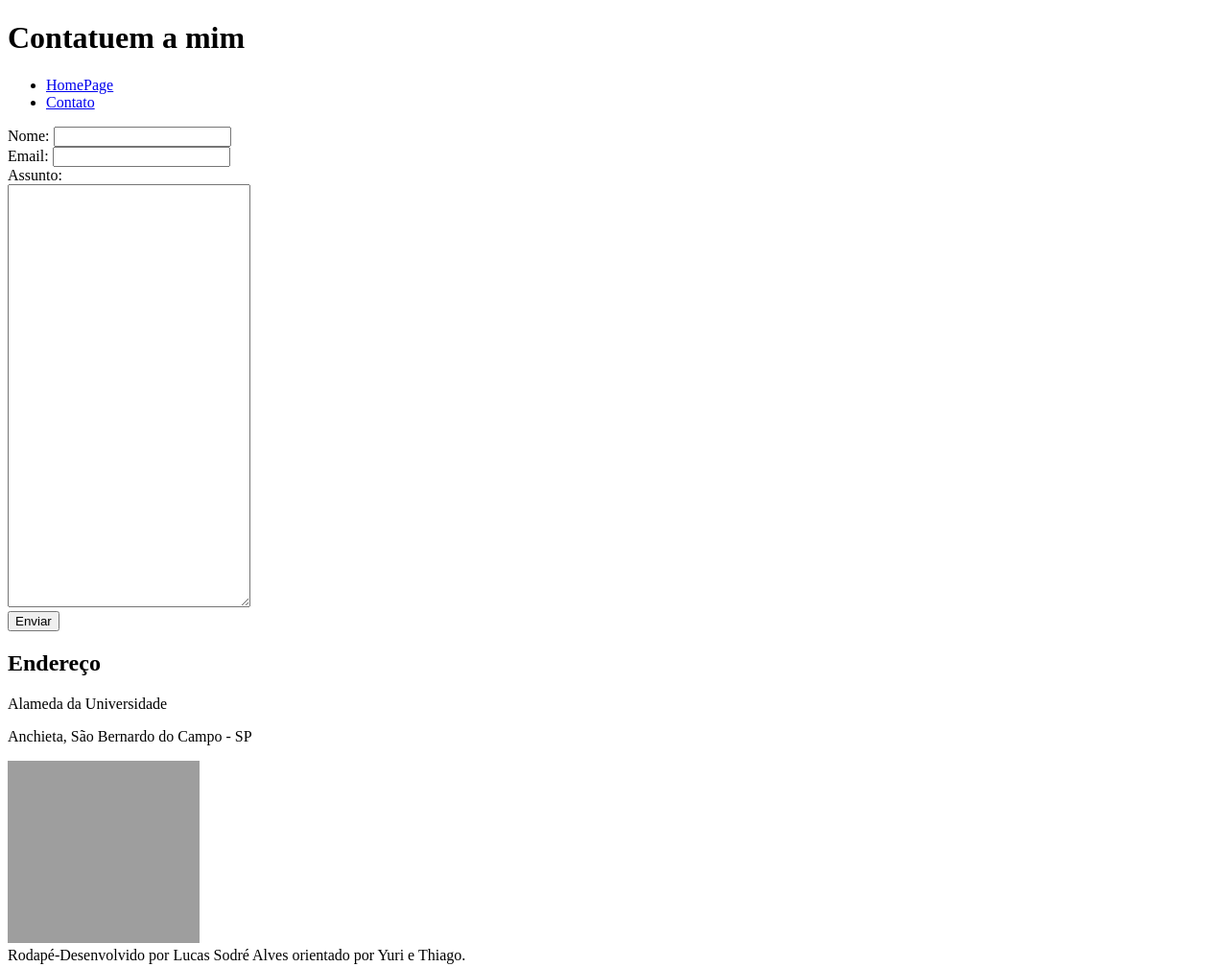
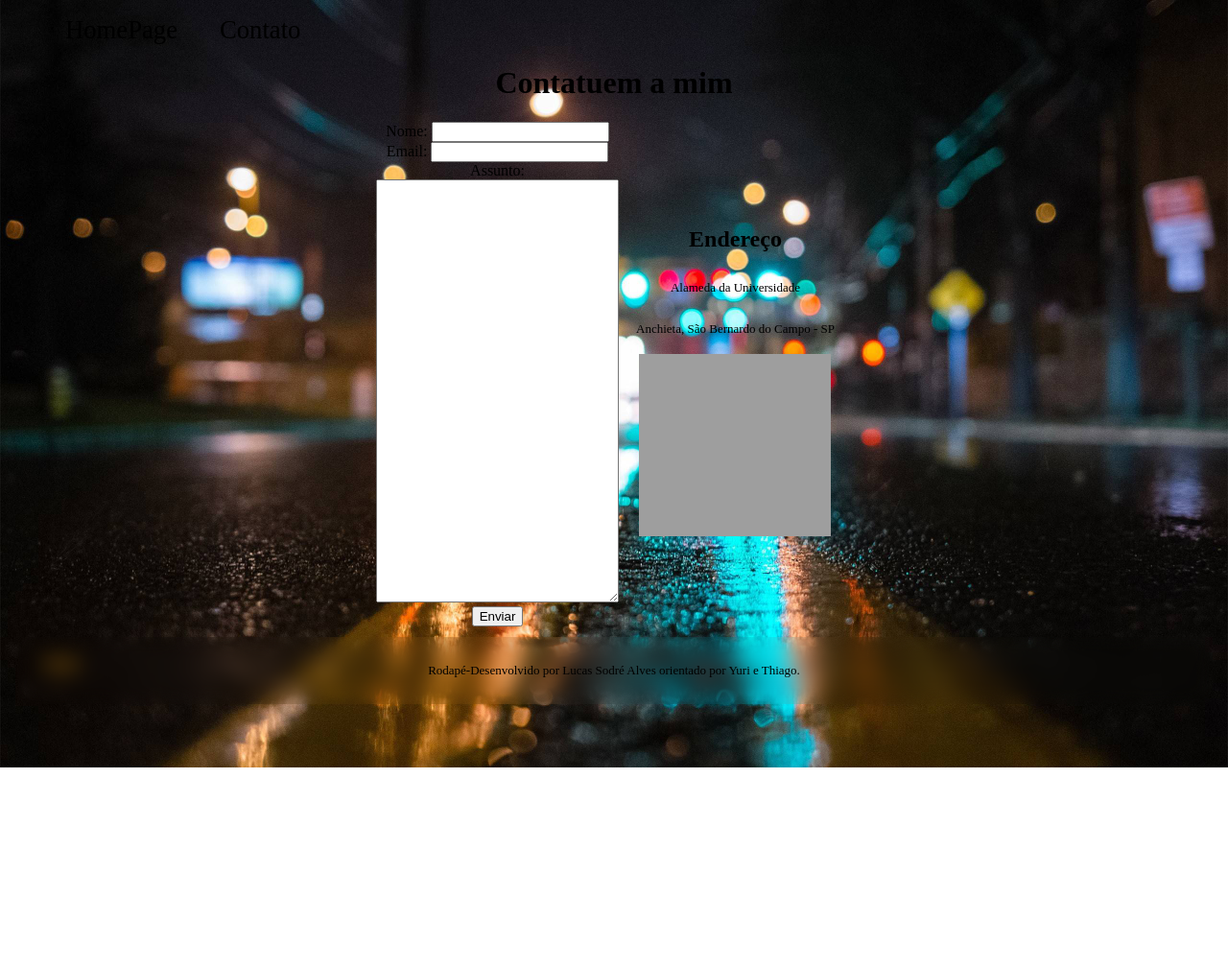
Before and after one commit to lucassodrealves/fundamentosWeb, a plain HTML site: page contato.html in a window 1280 px wide. Shown: the whole page at 96% size. After the commit the page ends 800 px from the top, so only its background shows below. Drawn offline with Linux system fonts and the light colour scheme; grey boxes are pictures that could not be loaded.

Commit message:
subindo o css completo

```diff
--- /dev/null
+++ b/assets/css/estilo.css
@@ -0,0 +1,113 @@
+/*Estilo para o Sobre*/.flex-container{
+    justify-content:center;
+    display:flex;
+    flex-flow:"row";
+    align-items:center;
+  /*  flex-flow:"row wrap" */
+}
+
+.espacamentos{
+    margin:19px;
+    border:9px solid #99ffaaaa;
+    /*padding:9px;*/
+
+
+}
+/*Estilo para o Index*/
+.imagem{
+    width:200 px;
+    height:200px;
+    border-radius: 30pt;
+    padding:10px;
+}
+.center{
+    text-align:center;
+}
+
+.container{
+    display:flex;
+    flex-flow:row;
+    align-items:center;
+    justify-content:center;
+}
+
+#menu li{
+    display:inline;
+    padding:15pt;
+}
+
+#menu li a{
+    text-decoration:none;
+    color:black;
+    font-size:20pt
+}
+
+#menu li a:hover{
+    color:red
+}
+ul{
+    text-align:left
+}
+
+/*efeitos colocados em Contato*/
+/**{
+    padding:0pt;
+    margin:0;
+    box-sizing:border-box;
+
+
+
+
+}*/
+
+.atrasCity{
+    height:"100vh";
+    width:"100vw";
+
+    display:"flex";
+    justify-content: center;
+    align-items: center;
+
+    background-image:url(/assets/img/cidade.jpg) ;
+    background-size: cover;
+
+
+
+
+}
+
+.card{
+  /*  width: 99px;
+    height:99px;*/
+    display:flex;
+    justify-content:center;
+    backdrop-filter: blur(11px);
+    /*align-items: ;*/
+}
+p{
+    font-size:13px;
+    transition:font-size 3s;
+    transition:color 5s;
+    padding:9px;
+    margin:9px;
+    text-align:justify
+}
+.glass{
+    border:10 px solid #ffffff99;
+    margin:11px;
+    padding:9px;
+    backdrop-filter: blur(11px);
+}
+.glass p:hover{
+    font-size:33px;
+    color:white;
+    font-weight:bold;
+}
+
+
+/*contato*/
+
+body{
+    text-align: center ;
+
+}
--- a/contato.html
+++ b/contato.html
@@ -3,18 +3,19 @@
 <head>
     <meta charset="UTF-8">
     <meta name="viewport" content="width=device-width, initial-scale=1.0">
+    <link rel="stylesheet" href="/assets/css/estilo.css">
     <title>Contato</title>
 </head>
-<body>
-    <header>
-        <h1>Contatuem a mim</h1>
-    </header>
+<body class="atrasCity">
     <nav>
-        <ul>
+        <ul id="menu">
             <li><a href="index.html">HomePage</a> </li>
             <li><a href="contato.html">Contato</a> </li>
         </ul>
     </nav>
+    <header>
+        <h1>Contatuem a mim</h1>
+    </header>
     <main>
      <!--  <section>
             <article>
@@ -36,7 +37,7 @@
 
         <label>Senha</label>
         <input type="password">-->
-        <div>
+        <div class="container">
      <form>
          <section>
          <label for="nome">Nome:</label>
@@ -49,7 +50,7 @@
         </section>
 
         <section>
-         <label for="assunto">Assunto:</label>
+         <label for="assunto" >Assunto:</label>
          <br>
          <textarea name="assunto" cols="29" rows="29"></textarea>
          </section>
@@ -60,10 +61,10 @@
 
      <section>
          <h2>Endereço</h2>
-         <p>Alameda da Universidade
+         <p class="center">Alameda da Universidade
 
          </p>
-         <p>
+         <p class="center">
          Anchieta, São Bernardo do Campo - SP
          </p>
 
@@ -74,6 +75,6 @@
     </div>
 </main>
 
-<footer>Rodapé-Desenvolvido por Lucas Sodré Alves orientado por Yuri e Thiago.</footer>
+<footer class="card glass"><p>Rodapé-Desenvolvido por Lucas Sodré Alves orientado por Yuri e Thiago.</p></footer>
 </body>
 </html>
```
Also changed, not shown: index.html (+42 -14 lines), sobre.html (added, +95 -0 lines), assets/img/cidade.jpg (added), assets/img/email.png (added).
